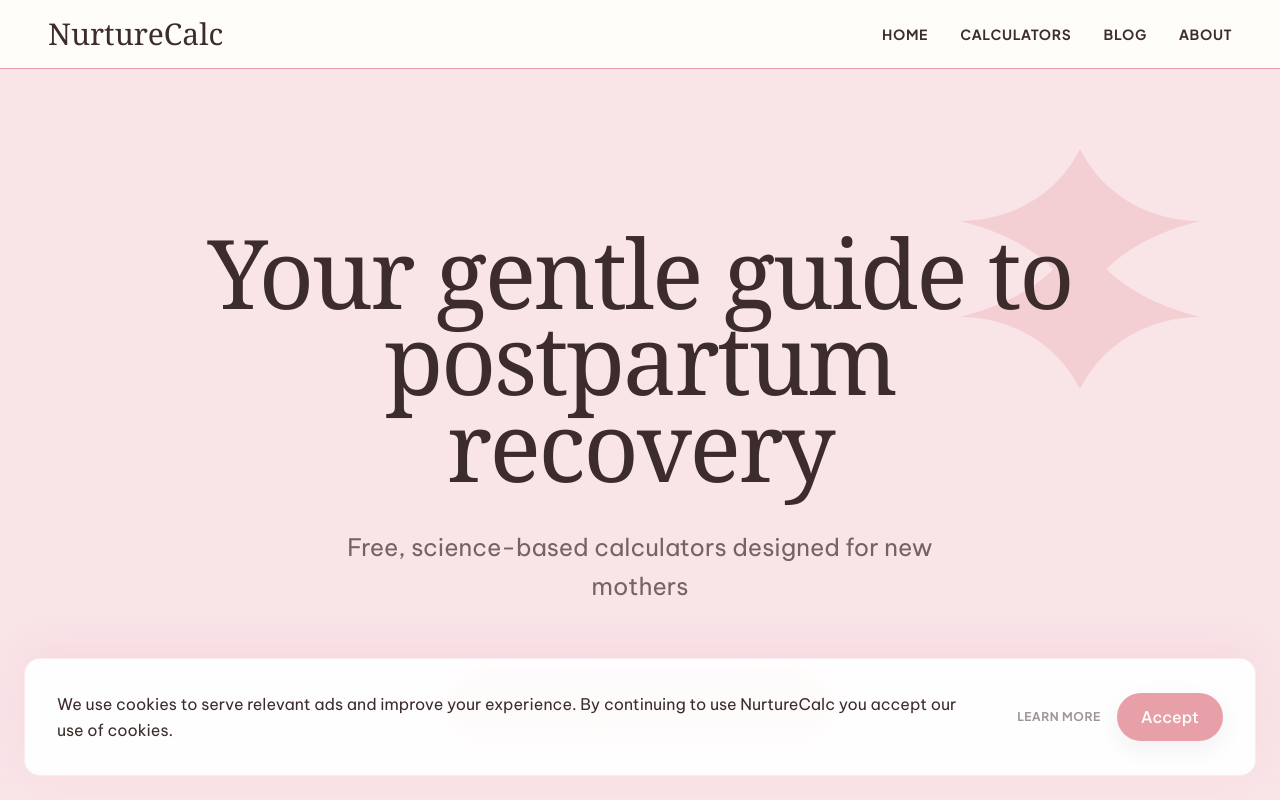
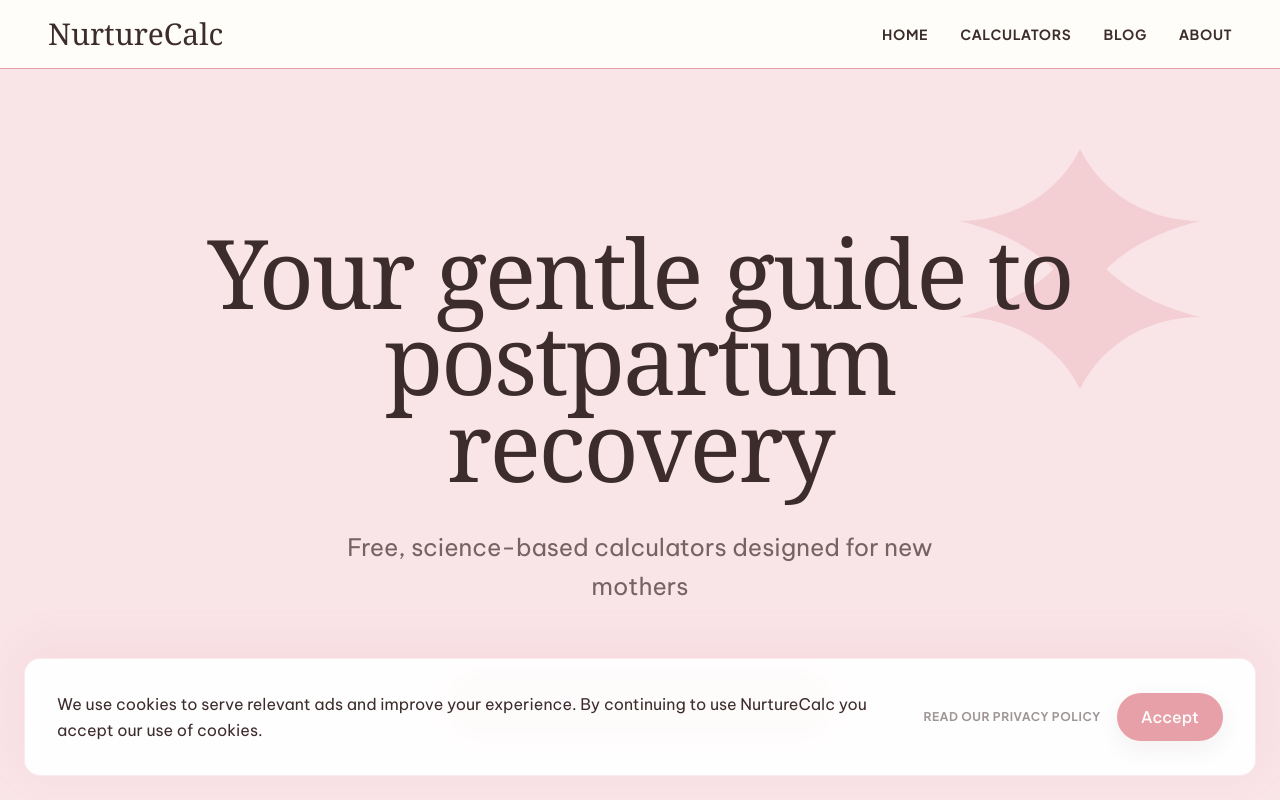
Before and after one commit to josefmomo214/NurtureCalc, a Next.js app: page / in a window 1280 px wide. Shown: the top 800 px of the page. Built offline with nearby package versions, Linux system fonts and the light colour scheme.

Commit message:
Fix non-descriptive link text in cookie banner for SEO

```diff
--- a/src/components/CookieBanner.tsx
+++ b/src/components/CookieBanner.tsx
@@ -33,7 +33,7 @@ export default function CookieBanner() {
 
         <div className="flex items-center gap-4 shrink-0">
           <Link href="/privacy-policy" className="text-xs font-label uppercase tracking-wider font-bold text-[#3D2C2C]/50 hover:text-[#E8A0A8] transition-colors">
-            Learn more
+            Read our Privacy Policy
           </Link>
           <Button
             onClick={handleAccept}
```
